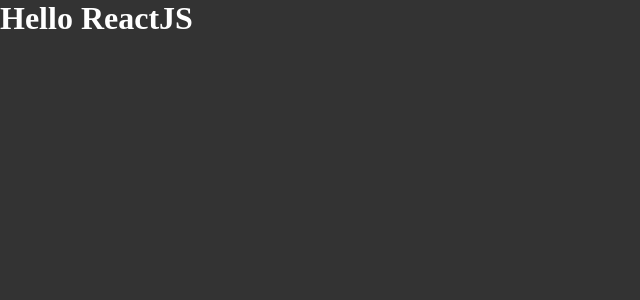
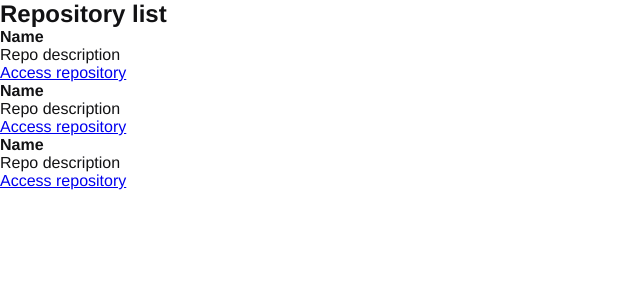
Before and after one commit to Sutil/github-explorer, a React app: page / in a window 1280 px wide. Shown: the top 300 px of the page, without its empty margins (0-640 px from the left). Built offline with nearby package versions, Linux system fonts and the light colour scheme.

Commit message:
fast refresh configuration

```diff
--- a/package.json
+++ b/package.json
@@ -16,11 +16,13 @@
     "@babel/core": "^7.17.2",
     "@babel/preset-env": "^7.16.11",
     "@babel/preset-react": "^7.16.7",
+    "@pmmmwh/react-refresh-webpack-plugin": "^0.5.4",
     "babel-loader": "^8.2.3",
     "cross-env": "^7.0.3",
     "css-loader": "^6.6.0",
     "html-webpack-plugin": "^5.5.0",
     "node-sass": "^7.0.1",
+    "react-refresh": "^0.11.0",
     "sass-loader": "^12.6.0",
     "style-loader": "^3.3.1",
     "webpack": "^5.68.0",
--- a/src/App.jsx
+++ b/src/App.jsx
@@ -1,5 +1,6 @@
+import { RepositoryList } from './components/RepositoryList';
 import './styles/global.scss';
 
 export function App() {
- return <h1>Hello ReactJS</h1>
+ return <RepositoryList/>
 }
--- /dev/null
+++ b/src/components/RepositoryItem.jsx
@@ -0,0 +1,9 @@
+export function RepositoryItem({repository}) {
+    return (
+        <li>
+            <strong>{repository.name}</strong>
+            <p>{repository.description}</p>
+            <a href={repository.link}>Access repository</a>
+        </li>
+    );
+}
--- /dev/null
+++ b/src/components/RepositoryList.jsx
@@ -0,0 +1,21 @@
+import { RepositoryItem } from "./RepositoryItem";
+const repo = {
+    name: "Name",
+    description: "Repo description",
+    link: "https://github.com/Sutil/snk"
+}
+
+export function RepositoryList() {
+
+    return (
+        <section className="repository-list" >
+            <h1>Repository list</h1>
+
+            <ul>
+                <RepositoryItem repository={repo} />
+                <RepositoryItem repository={repo} />
+                <RepositoryItem repository={repo} />
+            </ul>
+        </section>
+    );
+}
--- a/src/styles/global.scss
+++ b/src/styles/global.scss
@@ -7,7 +7,6 @@
 }
 
 body {
-    font: Arial, Helvetica, sans-serif;
-    background-color: #333;
-    color: #fff;
+    font: 16px "Helvetica Neue", Arial, sans-serif;
+    color: #121214;
 }
--- a/webpack.config.js
+++ b/webpack.config.js
@@ -1,5 +1,6 @@
 const path = require('path');
 const HtmlWebpackPlugin = require('html-webpack-plugin');
+const ReactRefreshWebpackPlugin = require('@pmmmwh/react-refresh-webpack-plugin');
 
 const isDevelopment = process.env.NODE_ENV !== 'production';
 
@@ -17,19 +18,28 @@
     devServer: {
         static: {
             directory: path.resolve(__dirname, 'public')
-        }
+        },
+        hot: true
     },
     plugins: [
         new HtmlWebpackPlugin({
             template: path.resolve(__dirname, 'public', 'index.html')
-        })
-    ],
+        }),
+        isDevelopment &&  new ReactRefreshWebpackPlugin()
+    ].filter(Boolean),
     module: {
         rules: [
             {
                 test: /\.jsx$/,
                 exclude: /node_modules/,
-                use: 'babel-loader'
+                use: {
+                    loader: 'babel-loader',
+                    options: {
+                        plugins: [
+                            isDevelopment && require.resolve('react-refresh/babel')
+                        ].filter(Boolean)
+                    }
+                }
             },
             {
                 test: /\.scss$/,
```
Also changed, not shown: 1 other file (tests, documents, lock files or other folders).
